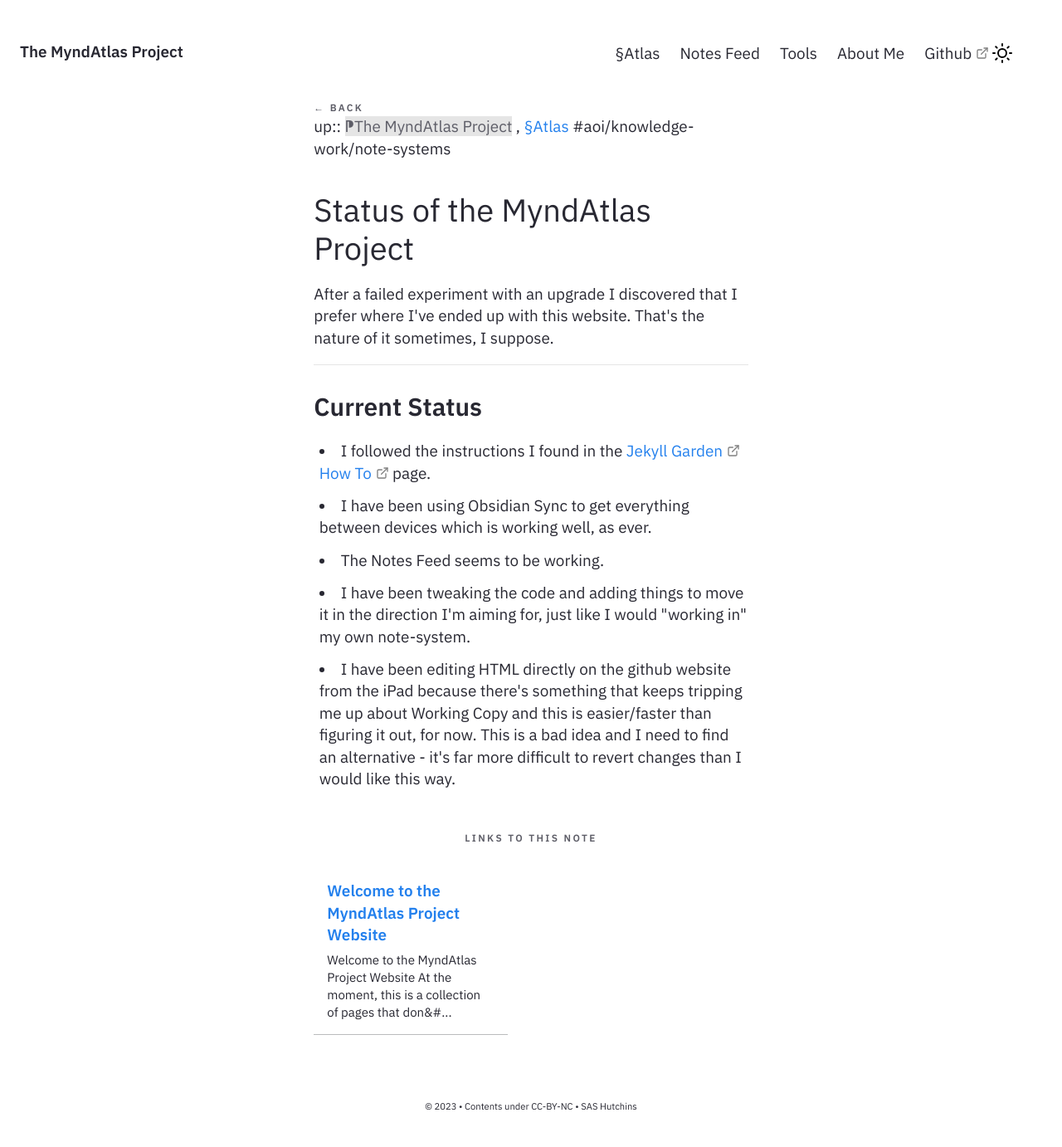
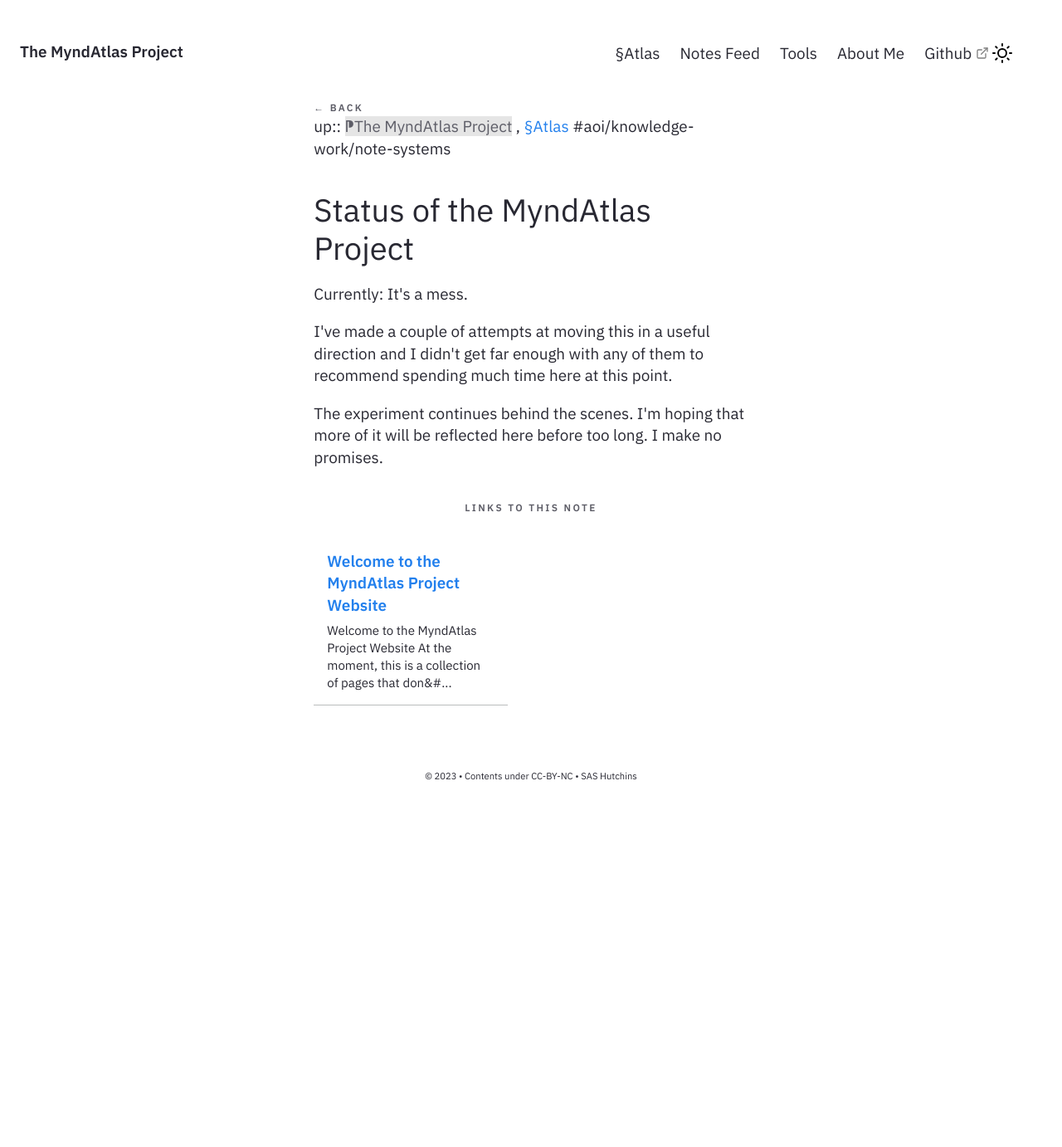
Before and after one commit to myndatlas/myndatlas.github.io, a Jekyll site: the page built from _notes/Public/Status of the MyndAtlas Project.md, in a window 1280 px wide. Shown: the whole page at 83% size. Built offline with Jekyll 4.4.1, drawn with Linux system fonts in a browser that asks for light colours; after the commit the page ends 984 px from its top, so only the background shows below that.

Commit message:
314 vault backup: 2023-07-19 10:01:16

```diff
--- a/_notes/Public/Status of the MyndAtlas Project.md
+++ b/_notes/Public/Status of the MyndAtlas Project.md
@@ -8,14 +8,19 @@ up:: [[⁋The MyndAtlas Project]], [[§Atlas]]
 #aoi/knowledge-work/note-systems
 # Status of the MyndAtlas Project
 
+Currently: It's a mess.
+
+I've made a couple of attempts at moving this in a useful direction and I didn't get far enough with any of them to recommend spending much time here at this point.
+
+The experiment continues behind the scenes. I'm hoping that more of it will be reflected here before too long. I make no promises.
+
+<!-- Previous text:
+After a failed experiment with an upgrade I discovered that I prefer where I've ended up with this website. That's the nature of it sometimes, I suppose.
 
 
-After a failed experiment with an upgrade I discovered that I prefer where I've ended up with this website. That's the nature of it sometimes, I suppose.
-
----
-## Current Status
 - I followed the instructions I found in the [Jekyll Garden](https://jekyll-garden.github.io) [How To](https://jekyll-garden.github.io/post/how-to) page.
 - I have been using Obsidian Sync to get everything between devices which is working well, as ever.
 - The Notes Feed seems to be working.
 - I have been tweaking the code and adding things to move it in the direction I'm aiming for, just like I would "working in" my own note-system.
 - I have been editing HTML directly on the github website from the iPad because there's something that keeps tripping me up about Working Copy and this is easier/faster than figuring it out, for now. This is a bad idea and I need to find an alternative - it's far more difficult to revert changes than I would like this way.
+-->
```
